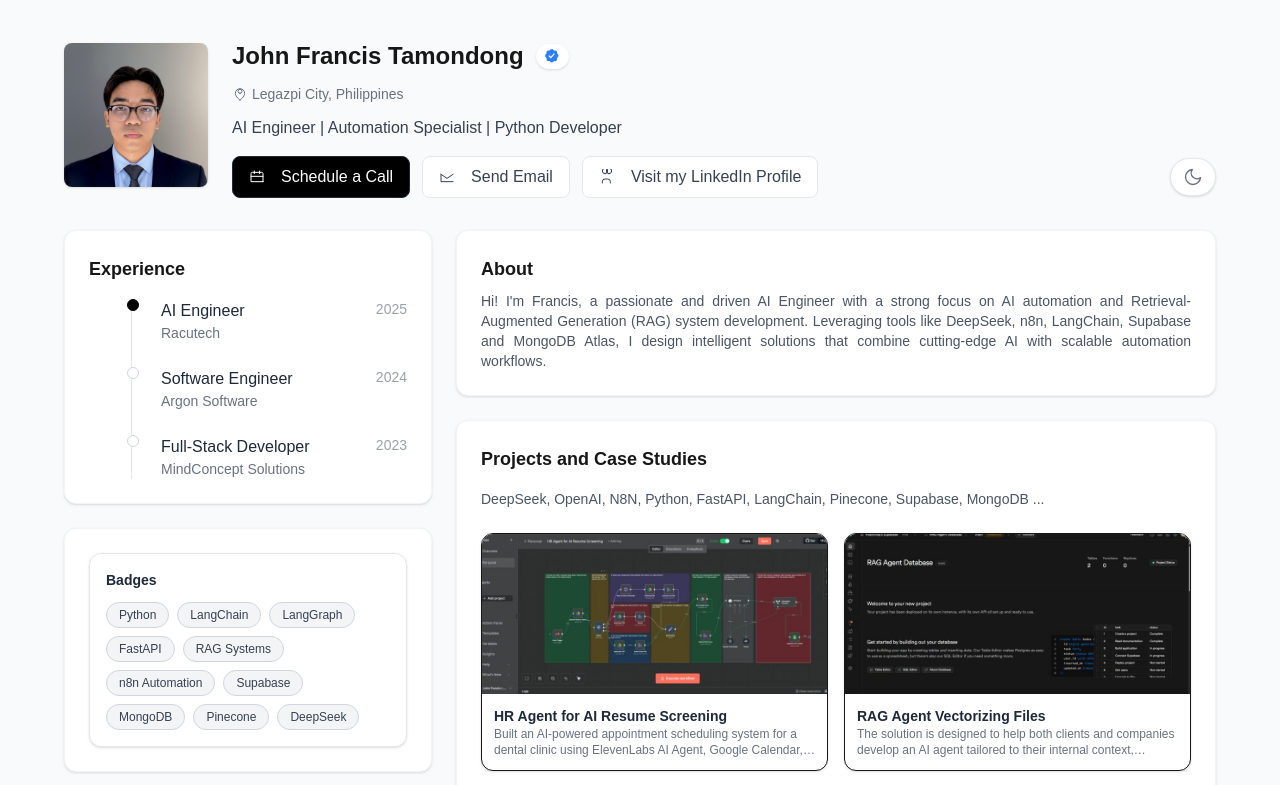
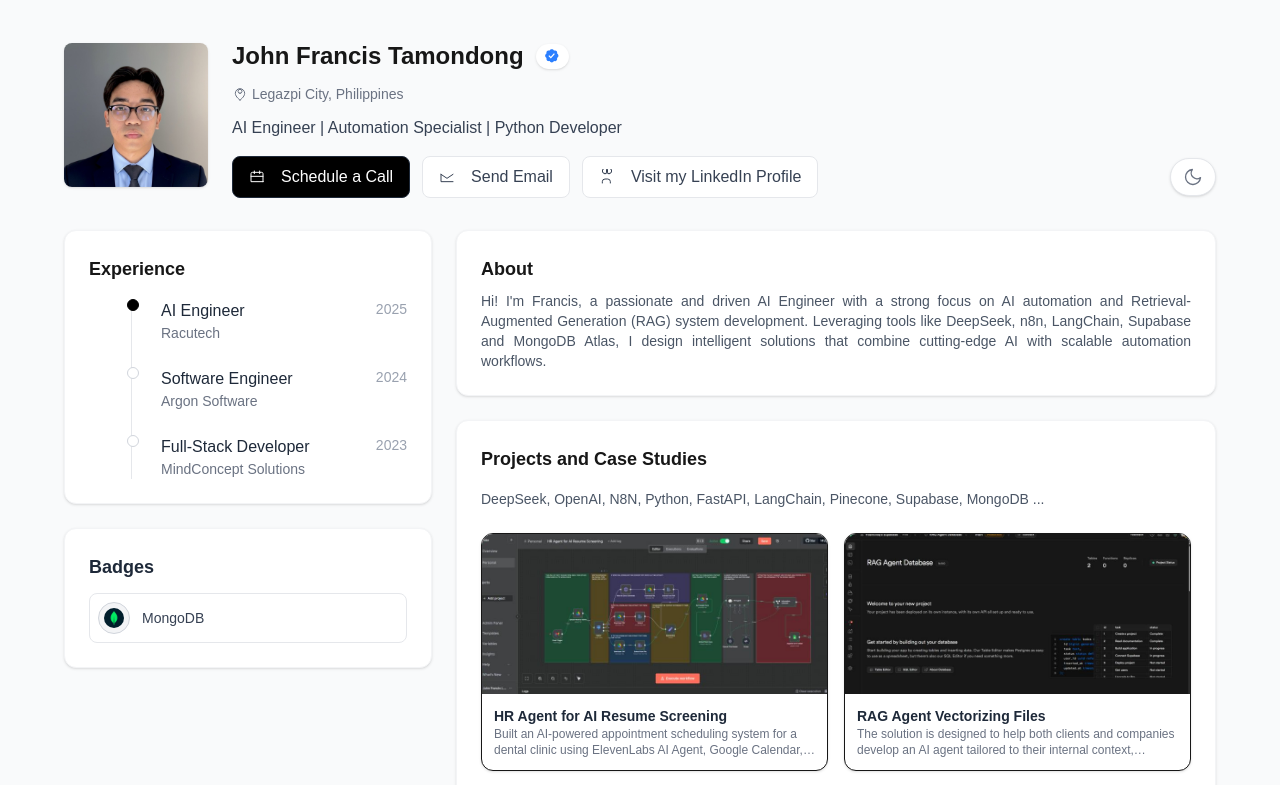
Before and after one commit to fraanciisq/next-port, a Next.js app: page / in a window 1280 px wide. Shown: the top 785 px of the page. Built offline with nearby package versions, Linux system fonts and the light colour scheme.

Commit message:
fix: logo-object-cover

```diff
--- a/pages/components/Badges.tsx
+++ b/pages/components/Badges.tsx
@@ -1,34 +1,34 @@
 import React from "react";
 
 const badges = [
-  "Python",
-  "LangChain",
-  "LangGraph",
-  "FastAPI",
-  "RAG Systems",
-  "n8n Automation",
-  "Supabase",
-  "MongoDB",
-  "Pinecone",
-  "DeepSeek",
+
+{ name: "MongoDB", icon: "/icons/mongodb-icon.jpg" },
+
 ];
 
 export default function Badges() {
   return (
-    <div className="p-4 bg-white rounded-xl shadow-sm border border-gray-200 space-y-3">
-      <div className="flex items-center gap-2">
+    <div className="space-y-3">
+      <h3 className="text-lg font-semibold text-gray-800">Badges</h3>
 
-        <h3 className="text-sm font-semibold text-gray-800">Badges</h3>
-      </div>
+      <div className="space-y-2">
+        {badges.map((badge) => (
+          <div
+            key={badge.name}
+            className="flex items-center gap-3 p-2 rounded-lg border border-gray-200 bg-white hover:bg-gray-50 transition"
+          >
+            <div className="w-8 h-8 rounded-full bg-gray-100 flex items-center justify-center border border-gray-300 overflow-hidden">
+              {badge.icon ? (
+                <img src={badge.icon} alt={badge.name} className="w-5 h-5 object-cover rounded-full" />
+              ) : (
+                <span className="text-gray-500 text-xs">•</span>
+              )}
+            </div>
 
-      <div className="flex flex-wrap gap-2">
-        {badges.map((badge) => (
-          <span
-            key={badge}
-            className="px-3 py-1 text-xs font-medium bg-gray-100 text-gray-700 rounded-full border border-gray-300 hover:bg-gray-200 transition"
-          >
-            {badge}
-          </span>
+            <span className="text-sm text-gray-700 font-medium">
+              {badge.name}
+            </span>
+          </div>
         ))}
       </div>
     </div>
```
Also changed, not shown: public/icons/mongodb-icon.jpg (added).
